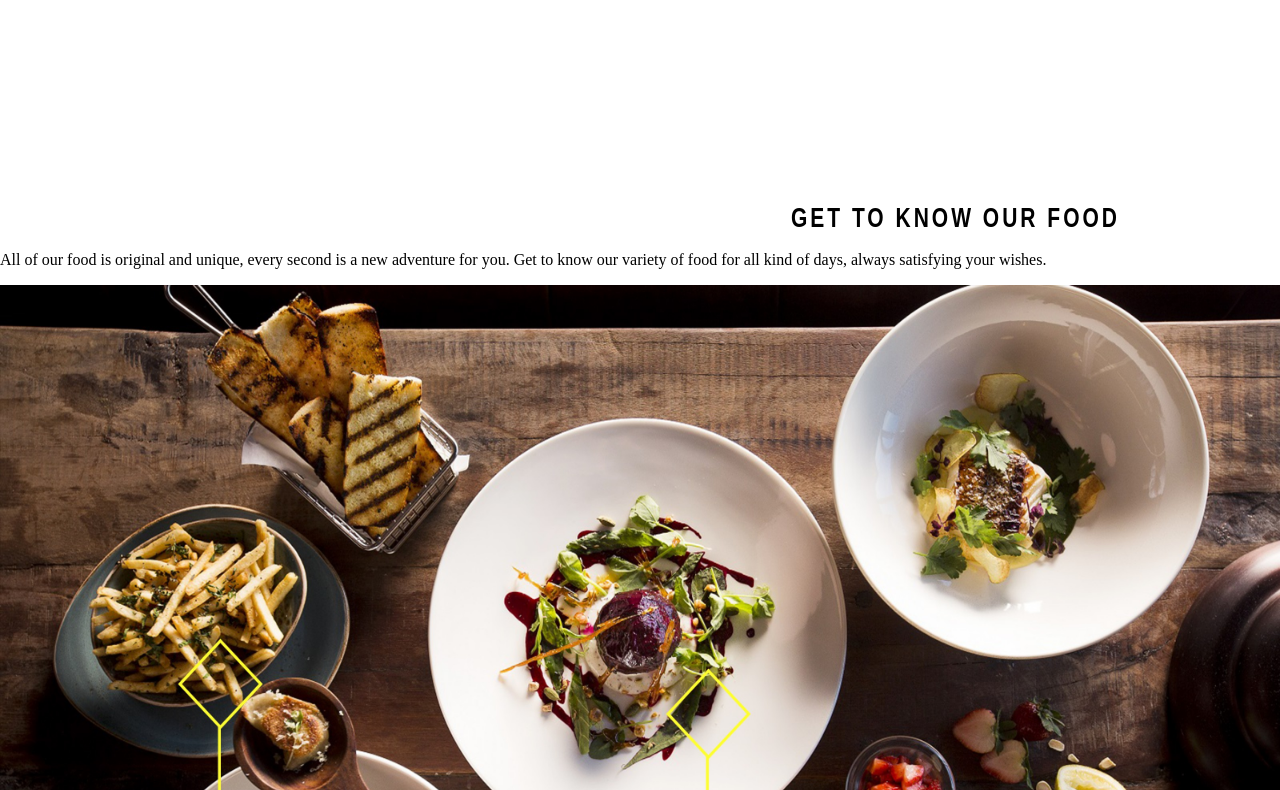
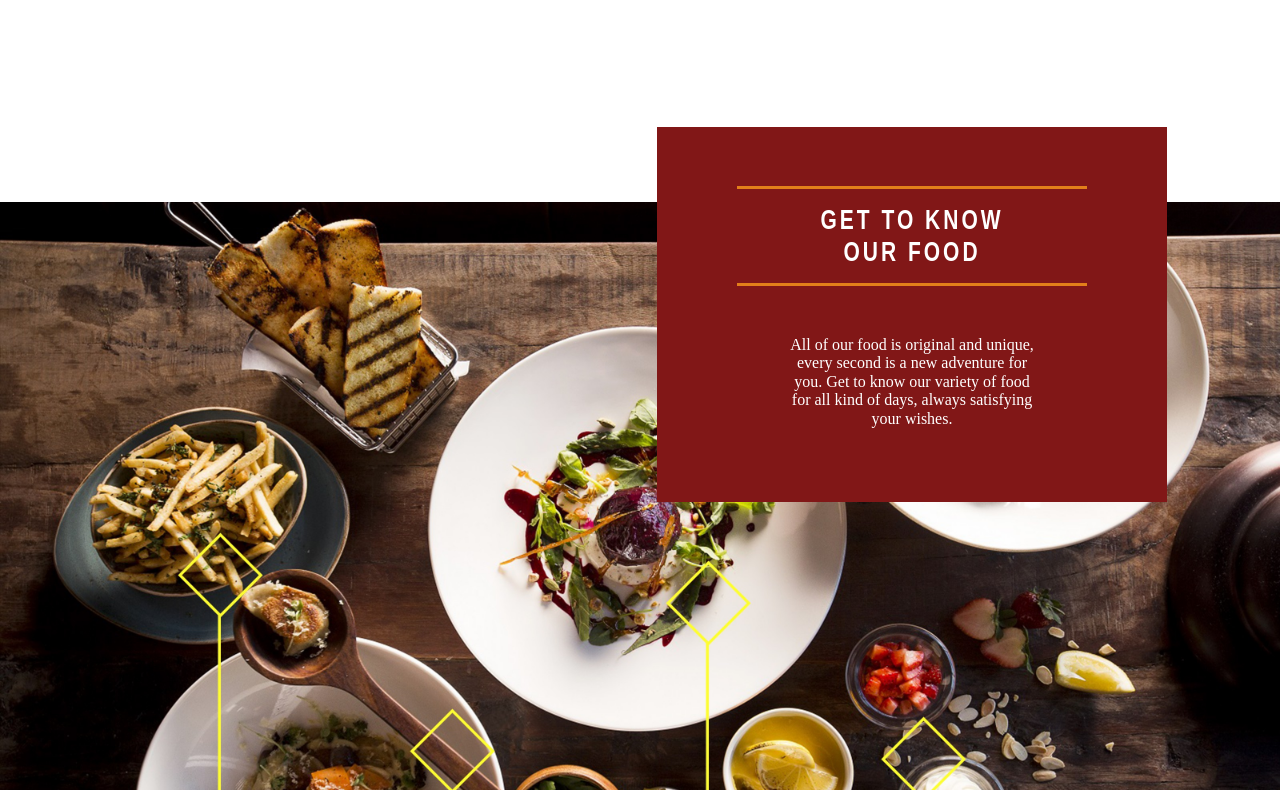
Before and after one commit to heyitsanuar/MRU-Jean-George-s-assigment, a website: page app/index.html in a window 1280 px wide. Shown: the part 1830-2620 px from the top of the page. Drawn offline with Linux system fonts and the light colour scheme; a web font is replaced by a local one.

Commit message:
Finished food facts in Home section.

```diff
--- a/app/assets/css/base/_global.scss
+++ b/app/assets/css/base/_global.scss
@@ -1,5 +1,9 @@
 a {
     text-decoration: none;
+}
+
+p {
+    font-family: 'Arapey', serif;
 }
 
 .image {
--- a/app/assets/css/modules/_home.scss
+++ b/app/assets/css/modules/_home.scss
@@ -1,2 +1,3 @@
 @import 'home/flatbread';
 @import 'home/overview';
+@import 'home/food-facts';
--- /dev/null
+++ b/app/assets/css/modules/home/_food-facts.scss
@@ -0,0 +1,47 @@
+.food-facts {
+    margin-top: -10.625rem;
+
+    @include atMedium {
+        margin-top: 0;
+    }
+
+    &__title {
+        margin: 0.9375rem auto;
+        max-width: 15.625rem;
+        text-align: center;
+    }
+
+    &__info {
+
+        &-box {
+            transform: translateY(70%);
+            display: flex;
+            flex-wrap: wrap;
+            align-content: center;
+            justify-content: center;
+            width: 100%;
+            height: 23.4375rem;
+            padding-left: 2.5rem;
+            padding-right: 2.5rem;
+            background: #811717;
+
+            @include atMedium {
+                position: absolute;
+                top: 0;
+                right: 0;
+                transform: translateY(-20%);
+                width: 21.875rem;
+                padding-left: 5rem;
+                padding-right: 5rem;
+            }
+        }
+
+        &-text {
+            max-width: 15.625rem;
+            text-align: center;
+            color: #fff;
+            text-align: center;
+        }
+
+    }
+}
--- a/app/index.html
+++ b/app/index.html
@@ -14,6 +14,7 @@
     <link rel="stylesheet" href="https://use.fontawesome.com/releases/v5.4.2/css/all.css" integrity="sha384-/rXc/GQVaYpyDdyxK+ecHPVYJSN9bmVFBvjA/9eOB+pb3F2w2N6fc5qB9Ew5yIns" crossorigin="anonymous">
     <link href="https://fonts.googleapis.com/css?family=Muli:400,700" rel="stylesheet">
     <link href="https://fonts.googleapis.com/css?family=Sacramento" rel="stylesheet">
+    <link href="https://fonts.googleapis.com/css?family=Arapey" rel="stylesheet">
 
     <link rel="stylesheet" href="temp/css/styles.css">
 </head>
@@ -85,17 +86,20 @@
             </div>
         </section>
         <section class="food-facts">
+            <div class="container" style="position: relative;">
                 <article class="food-facts__info-box">
-                <h2 class="overview__title title__separated title--medium">GET TO KNOW OUR FOOD</h2>
-                <div class="border border--large b--yellow"></div>
-                <p>
+                    <div class="border border--horizontal border--large b--yellow"></div>
+                    <h2 class="food-facts__title title__separated title--medium c--white">GET TO KNOW OUR FOOD</h2>
+                    <div class="border border--horizontal border--large b--yellow"></div>
+                    <p class="food-facts__info-text mt-5">
                         All of our food is original and unique,
                         every second is a new adventure for you.
                         Get to know our variety of food for all
                         kind of days, always satisfying your wishes.
                     </p>
                 </article>
-            <img src="assets/img/home/food-facts.jpg" alt="Here go some facts of our food." width="100%" height="1283">
+            </div>
+            <img class="image" src="assets/img/home/food-facts.jpg" alt="Here go some facts of our food.">
         </section>
     </section>
     <footer id="contact" class="page-section" data-matching-link="#link-contact">
```
Also changed, not shown: app/temp/css/styles.css. Lines whose indentation alone changed are shown as unchanged.
